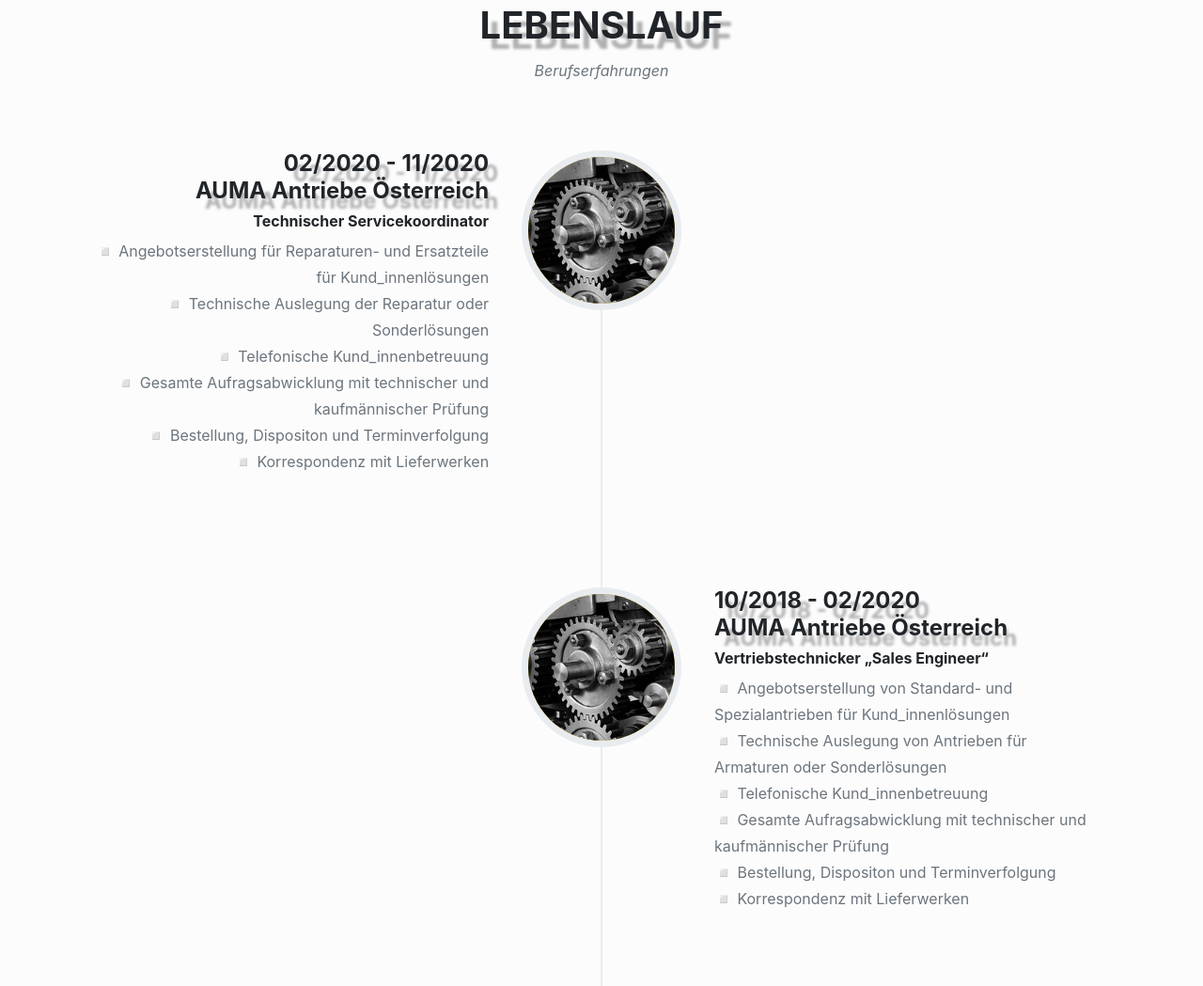
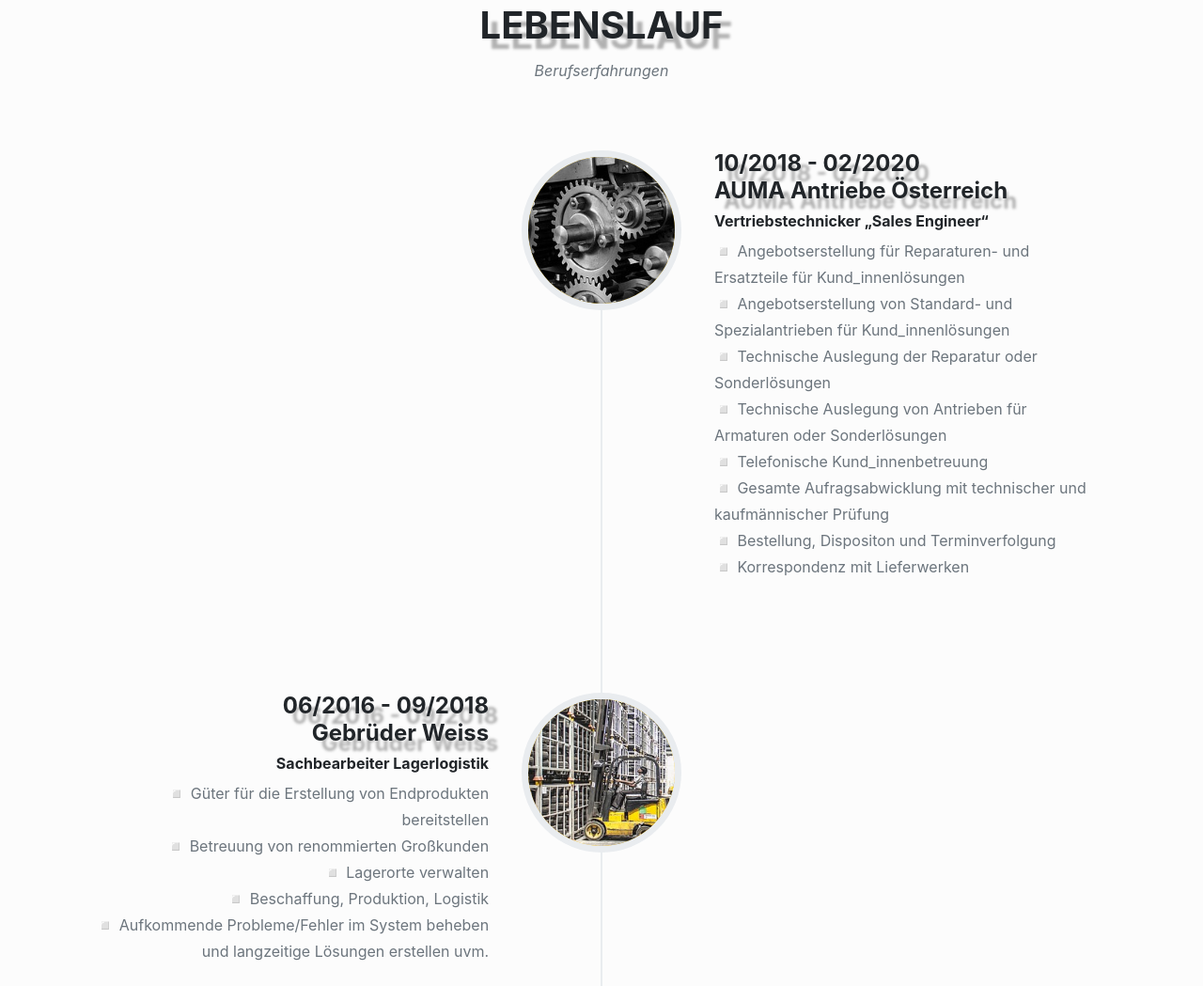
Before and after one commit to eDin2/CV-Elvedin-Cajlakovic, a plain HTML site: page index.html in a window 1280 px wide. Shown: the part 2196-3245 px from the top of the page at 94% size. Drawn offline with Linux system fonts and the light colour scheme.

Commit message:
Arbeitgeber zusammenfuegen

```diff
--- a/index.html
+++ b/index.html
@@ -281,31 +281,7 @@
         <div class="col-lg-12">
           <ul class="timeline">
 
-            <!--! 1. Arbeitgeber --------------------------------------------------------------------------->
-            <li>
-              <div class="timeline-image">
-                <img class="rounded-circle img-fluid img-hover" src="img/about/antrieb.jpg" alt="">
-              </div>
 
-              <div class="timeline-panel">
-                <div class="timeline-heading">
-                  <h4 class="subheading">02/2020 - 11/2020 <br>
-                    AUMA Antriebe Österreich
-                  </h4>
-                  <h6>Technischer Servicekoordinator</h6>
-                </div>
-                <div class="timeline-body">
-                  <p class="text-muted">
-                    ◽ Angebotserstellung für Reparaturen- und Ersatzteile für Kund_innenlösungen<br>
-                    ◽ Technische Auslegung der Reparatur oder Sonderlösungen <br>
-                    ◽ Telefonische Kund_innenbetreuung<br>
-                    ◽ Gesamte Aufragsabwicklung mit technischer und kaufmännischer Prüfung <br>
-                    ◽ Bestellung, Dispositon und Terminverfolgung <br>
-                    ◽ Korrespondenz mit Lieferwerken
-                  </p>
-                </div>
-              </div>
-            </li>
 
             <!--! 1. Arbeitgeber --------------------------------------------------------------------------->
             <li class="timeline-inverted">
@@ -321,13 +297,13 @@
                   <h6>Vertriebstechnicker „Sales Engineer“</h6>
                 </div>
                 <div class="timeline-body">
-                  <p class="text-muted">◽ Angebotserstellung von Standard- und
-                    Spezialantrieben für Kund_innenlösungen <br>
-                    ◽ Technische Auslegung von Antrieben für Armaturen oder
-                    Sonderlösungen <br>
+                  <p class="text-muted">
+                    ◽ Angebotserstellung für Reparaturen- und Ersatzteile für Kund_innenlösungen<br>
+                    ◽ Angebotserstellung von Standard- und Spezialantrieben für Kund_innenlösungen <br>
+                    ◽ Technische Auslegung der Reparatur oder Sonderlösungen <br>
+                    ◽ Technische Auslegung von Antrieben für Armaturen oder Sonderlösungen <br>
                     ◽ Telefonische Kund_innenbetreuung<br>
-                    ◽ Gesamte Aufragsabwicklung mit technischer und
-                    kaufmännischer Prüfung <br>
+                    ◽ Gesamte Aufragsabwicklung mit technischer und kaufmännischer Prüfung <br>
                     ◽ Bestellung, Dispositon und Terminverfolgung <br>
                     ◽ Korrespondenz mit Lieferwerken
                   </p>
```
